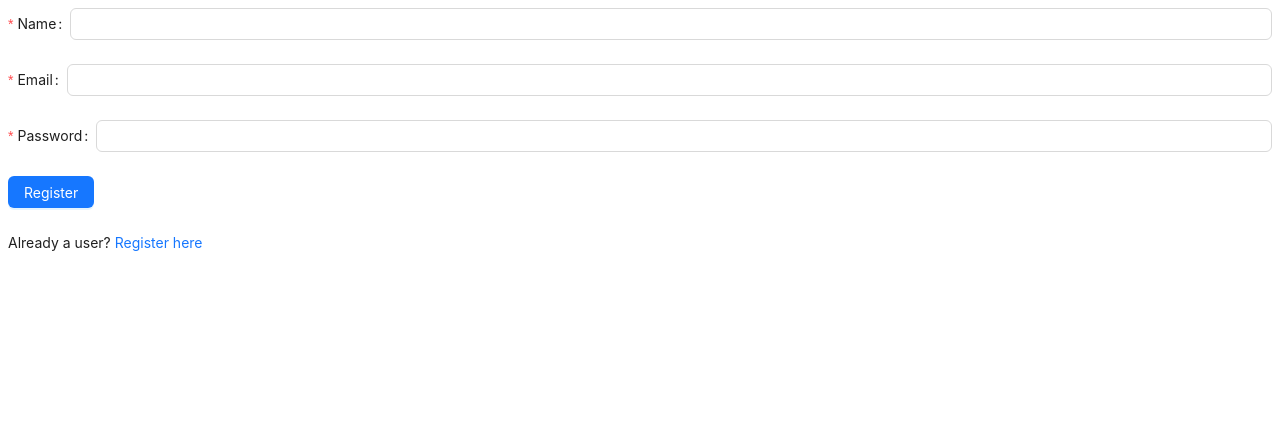
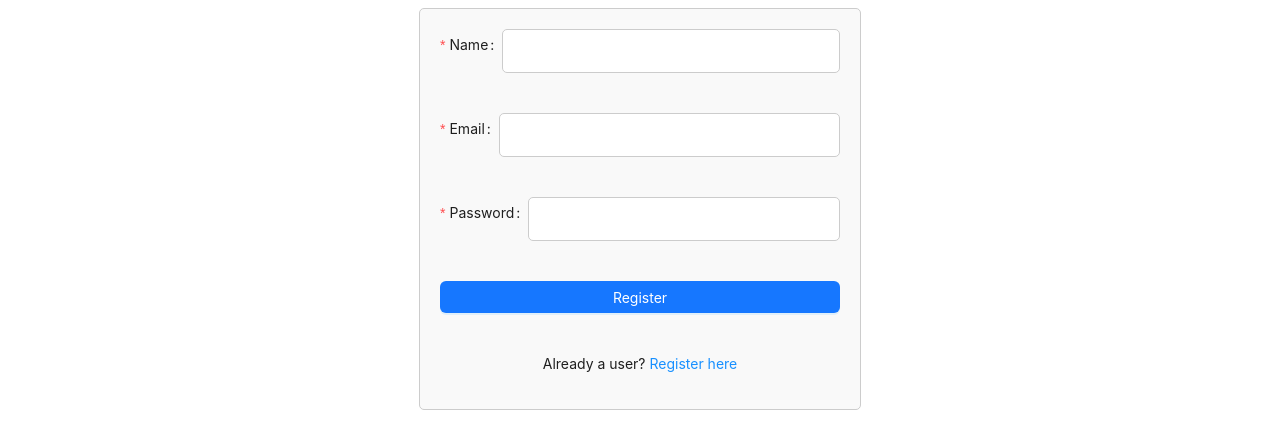
Before and after one commit to sahaj9897/AVISHKAR-2K24, a React (Vite) app in the folder vite-project/: page /login in a window 1280 px wide. Shown: the top 448 px of the page. Built offline with nearby package versions, Linux system fonts and the light colour scheme.

Commit message:
Front end begins

```diff
--- a/vite-project/src/App.jsx
+++ b/vite-project/src/App.jsx
@@ -14,7 +14,7 @@ function App() {
     <Routes>
       <Route path='/' element={<HomePage/>}></Route>
       <Route path='/login' element={<Login/>}></Route>
-      <Route path='/Register' element={<Register></Register>}></Route>
+      <Route path='/register' element={<Register></Register>}></Route>
     </Routes>
     </BrowserRouter>
     </>
--- a/vite-project/src/pages/login.jsx
+++ b/vite-project/src/pages/login.jsx
@@ -1,6 +1,7 @@
 import React from 'react';
 import { Form, Input, Button } from 'antd';
 import { Link } from 'react-router-dom';
+import '../styles/login.css'
 
 
 const Login = () => {
--- a/vite-project/src/server/server.js
+++ b/vite-project/src/server/server.js
@@ -8,12 +8,13 @@ import userRoutes from '../routes/userRoutes.js';
 dotenv.config();
 
 const app = express();
-
+app.use('/api/v1/user', userRoutes);
 app.use(express.json());
 app.use(morgan('dev'));
 connectDB();
 
-app.use("/api/v1/user", userRoutes);
+
+
 
 const port = process.env.PORT || 5173;
 app.listen(port, () => {
--- /dev/null
+++ b/vite-project/src/styles/login.css
@@ -0,0 +1,39 @@
+/* login.css */
+
+.FormContainer {
+    width: 400px;
+    margin: 0 auto;
+    padding: 20px;
+    border: 1px solid #ccc;
+    border-radius: 5px;
+    background-color: #f9f9f9;
+  }
+
+  .FormContainer form {
+    display: flex;
+    flex-direction: column;
+  }
+
+  .FormContainer form label {
+    margin-bottom: 8px;
+  }
+
+  .FormContainer form input {
+    padding: 10px;
+    margin-bottom: 16px;
+    border: 1px solid #ccc;
+    border-radius: 5px;
+  }
+
+  .FormContainer form .ant-btn-primary {
+    width: 100%;
+  }
+
+  .FormContainer p {
+    margin-top: 16px;
+    text-align: center;
+  }
+
+  .FormContainer p a {
+    color: #1890ff;
+  }
```
Also changed, not shown: vite-project/src/styles/register.css (renamed from vite-project/src/styles/RegisterDoctor.css), 1 other file (tests, documents, lock files or other folders).
